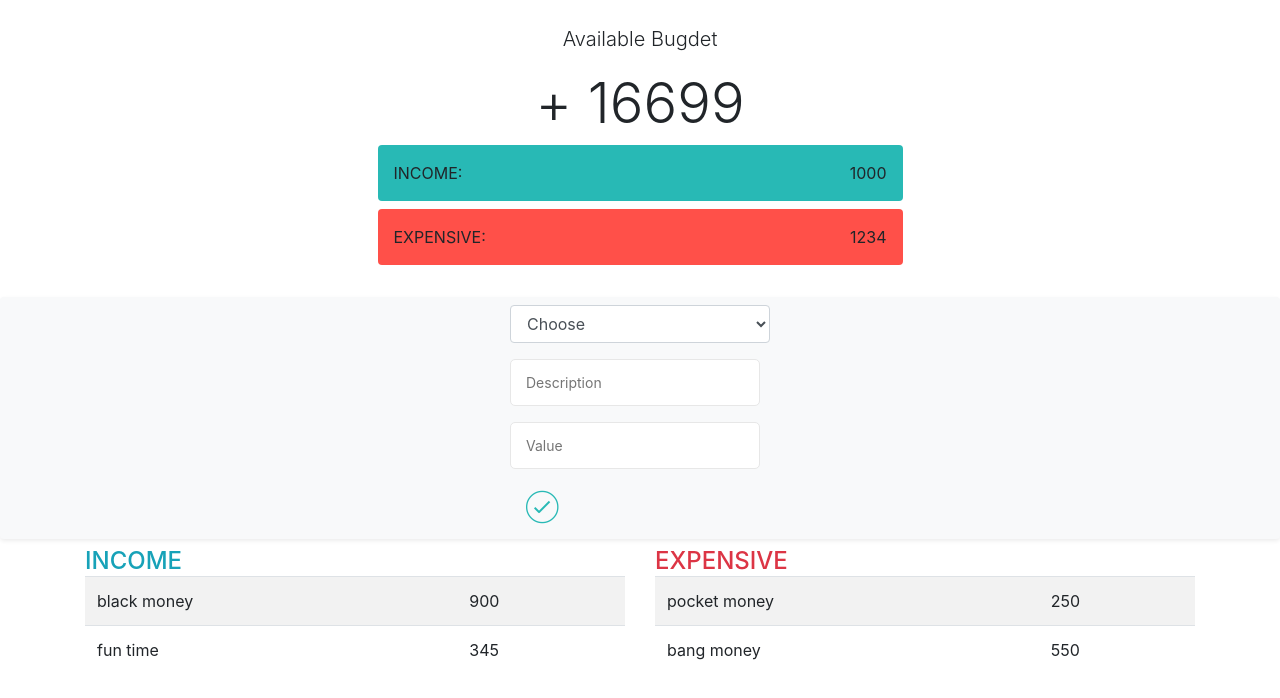
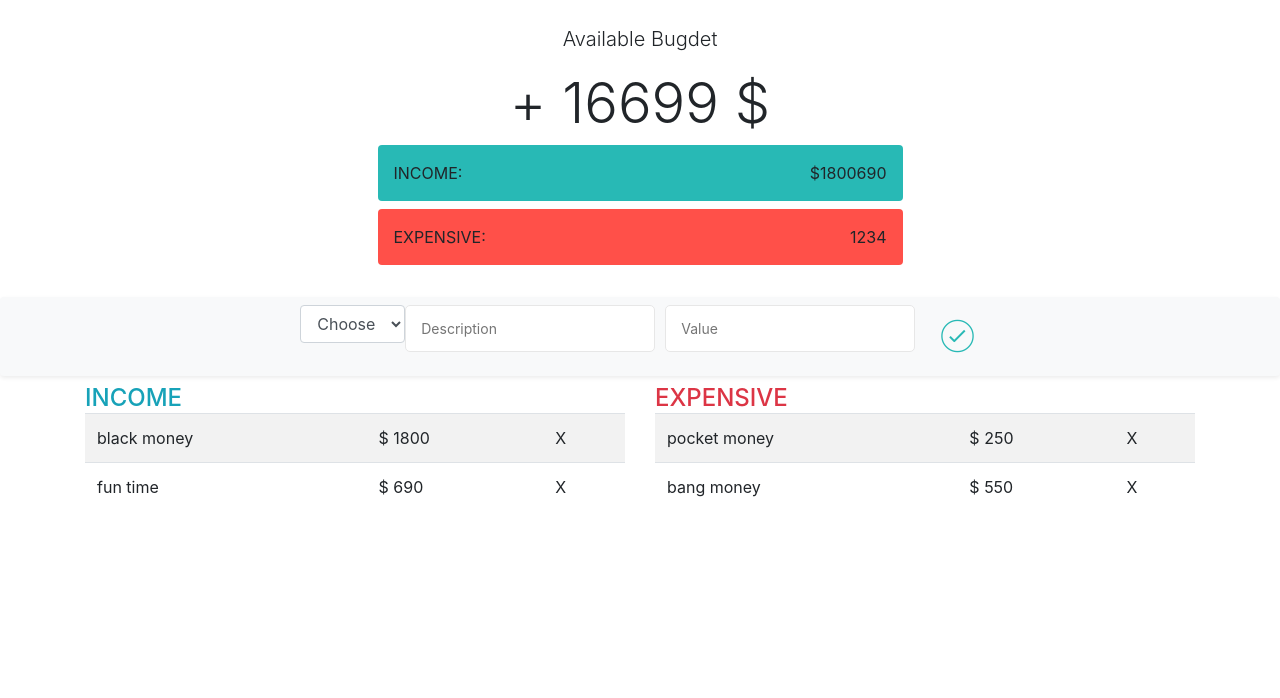
Before and after one commit to FarukhSaifi/Budgety, a React (Create React App) app: page / in a window 1280 px wide. Shown: the top 698 px of the page. Built offline with nearby package versions, Linux system fonts and the light colour scheme.

Commit message:
UI Fixes

```diff
--- a/src/Components/Budget.js
+++ b/src/Components/Budget.js
@@ -2,12 +2,14 @@ import React, { Component } from "react";
 import { Consumer } from "./Database";
 
 class Budget extends Component {
+  deleteItem = (id, dispatch) => {
+    dispatch({ type: "DELETE_BALANCE", payload: id });
+  };
   render() {
-    // const records = this.props.records;
     return (
       <Consumer>
-        {accessState => {
-          const { records } = accessState;
+        {value => {
+          const { records, dispatch } = value;
           return (
             <div className="container">
               {/* {console.log(records)} */}
@@ -16,11 +18,20 @@ class Budget extends Component {
                   <h4 className="text-uppercase mb-0 text-info">Income</h4>
                   <table className="table table-striped">
                     <tbody>
-                      {records.map((one, index) =>
+                      {records.map(one =>
                         one.mType === "inc" ? (
-                          <tr key={index}>
+                          <tr key={one.id}>
                             <td>{one.note}</td>
-                            <td>{one.dollar}</td>
+                            <td>$ {one.dollar}</td>
+                            <td
+                              onClick={this.deleteItem.bind(
+                                this,
+                                one.id,
+                                dispatch
+                              )}
+                            >
+                              X
+                            </td>
                           </tr>
                         ) : null
                       )}
@@ -31,11 +42,20 @@ class Budget extends Component {
                   <h4 className="text-uppercase mb-0 text-danger">Expensive</h4>
                   <table className="table table-striped">
                     <tbody>
-                      {records.map((exp, index) =>
+                      {records.map(exp =>
                         exp.mType === "exp" ? (
-                          <tr key={index}>
+                          <tr key={exp.id}>
                             <td>{exp.note}</td>
-                            <td>{exp.dollar}</td>
+                            <td>$ {exp.dollar}</td>
+                            <td
+                              onClick={this.deleteItem.bind(
+                                this,
+                                exp.id,
+                                dispatch
+                              )}
+                            >
+                              X
+                            </td>
                           </tr>
                         ) : null
                       )}
--- a/src/Components/BudgetHeader.js
+++ b/src/Components/BudgetHeader.js
@@ -1,23 +1,32 @@
 import React, { Component } from "react";
+import { Consumer } from "./Database";
 
 class BudgetHeader extends Component {
   render() {
-    // const { records } = this.props;
+    // const { records } = this.props.records;
 
     // const sum = this.props.reduce(
     //   (accmulator, currentValue) => accmulator + currentValue
     // );
 
     return (
+      <Consumer>
+        {value => {
+          const { records } = value;
+          const sum = records
+            .filter(income => income.mType === "inc")
+            .map(income => (income.dollar = income.dollar + income.dollar));
+          console.log(sum);
+          return (
             <div>
               <header className="container d-flex justify-content-center py-4 text-center">
                 <div className="col-12 col-md-6 ">
                   <p className="lead">Available Bugdet </p>
-            <h1 className="display-4">+ 16699 </h1>
+                  <h1 className="display-4">+ 16699 $ </h1>
                   <div className="income-total rounded p-3 mb-2">
                     <p className="text-uppercase mb-0 text-left">
-                Income:
-                <span className="float-right">1000</span>
+                      Income: {console.log(records)}
+                      <span className="float-right">${sum}</span>
                     </p>
                   </div>
                   <div className="exp-total rounded p-3">
@@ -29,6 +38,9 @@ class BudgetHeader extends Component {
               </header>
             </div>
           );
+        }}
+      </Consumer>
+    );
   }
 }
 
--- a/src/Components/Database.js
+++ b/src/Components/Database.js
@@ -7,6 +7,11 @@ const reducer = (state, action) => {
       return {
         ...state,
         records: [action.payload, ...state.records]
+      };
+    case "DELETE_BALANCE":
+      return {
+        ...state,
+        records: state.records.filter(records => records.id !== action.payload)
       };
 
     default:
--- a/src/Components/InputData.js
+++ b/src/Components/InputData.js
@@ -34,7 +34,11 @@ class InputData extends Component {
 
           return (
             <div className="d-flex justify-content-center align-items-center p-2 my-2 text-dark-50 bg-light rounded shadow-sm">
-              <form onSubmit={this.onSubmit.bind(this, dispatch)} key={this.id}>
+              <form
+                className="d-flex"
+                onSubmit={this.onSubmit.bind(this, dispatch)}
+                key={this.id}
+              >
                 <div className="form-group">
                   <select
                     value={mType}
```
Lines whose indentation alone changed are shown as unchanged.
